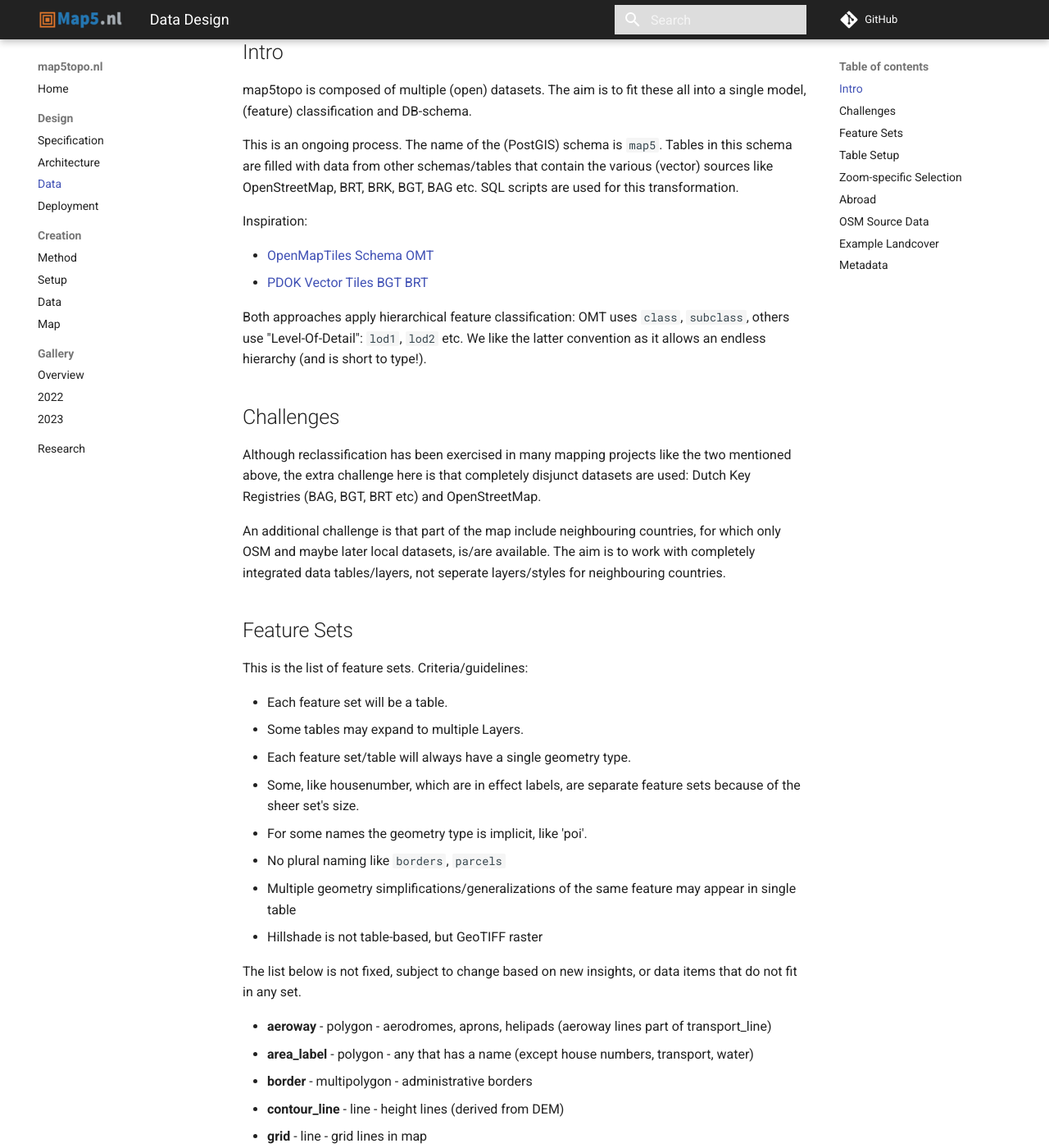
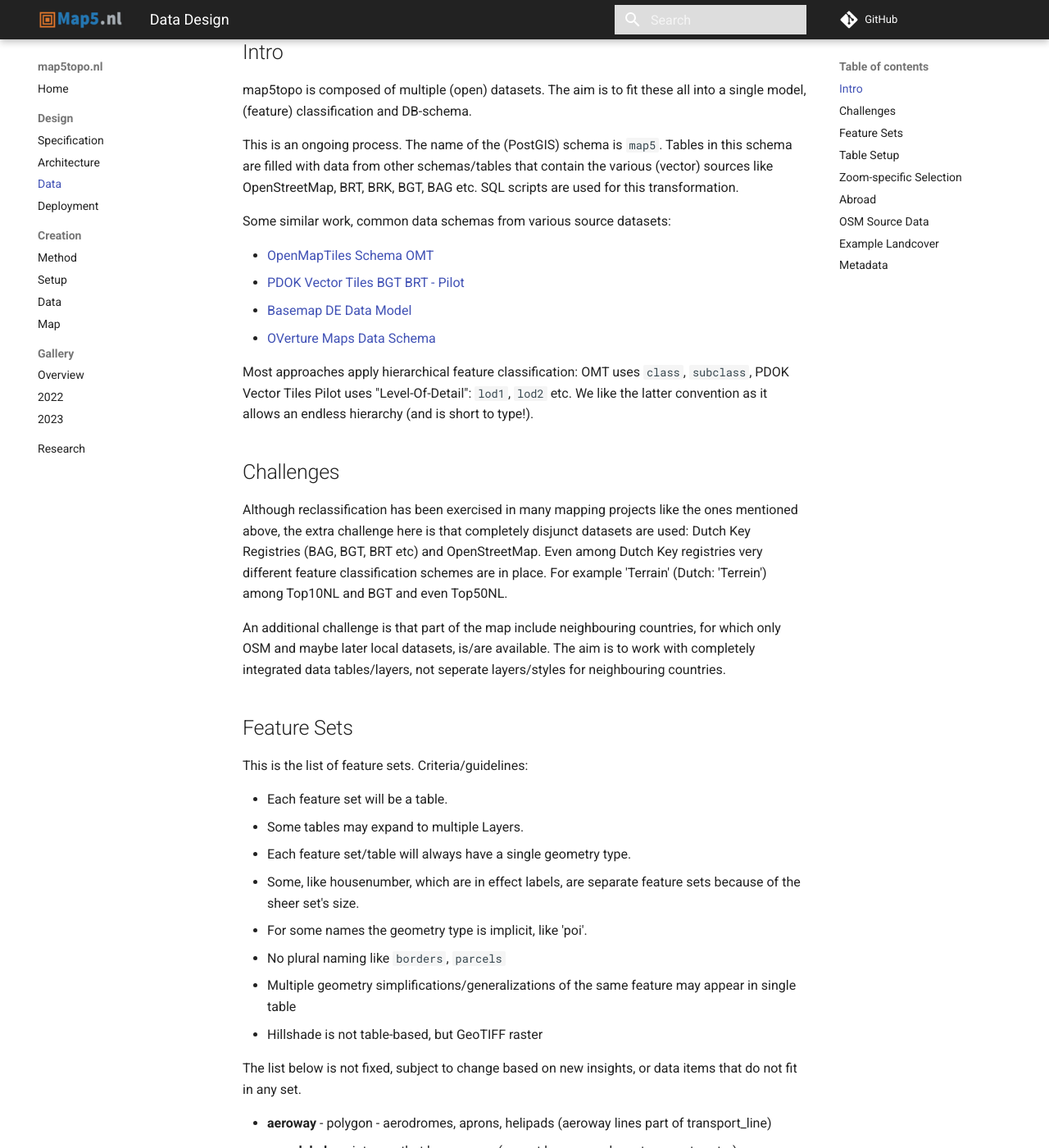
Before and after one commit to map5nl/map5topo.nl, an MkDocs documentation site: the page built from docs/src/design/data.md, in a window 1280 px wide and 1400 px high, scrolled down 199 px. Shown: the whole window at 82% size. Built offline with MkDocs 1.6.1 and Material for MkDocs 9.7.7, drawn with Linux system fonts in a browser that asks for light colours; comment, search, counter and statistics services are not loaded; some of the changed text lies outside the part shown.

Commit message:
refne data model text

```diff
--- a/docs/src/design/data.md
+++ b/docs/src/design/data.md
@@ -16,19 +16,24 @@ Tables in this schema are filled with data from other schemas/tables that
 contain the various (vector) sources like OpenStreetMap, BRT, BRK, BGT, BAG etc.
 SQL scripts are used for this transformation.
 
-Inspiration:
+Some similar work, common data schemas from various source datasets:
 
 * [OpenMapTiles Schema OMT](https://openmaptiles.org/schema/)
-* [PDOK Vector Tiles BGT BRT](https://github.com/PDOK/vectortiles-bgt-brt/tree/master/sql)
+* [PDOK Vector Tiles BGT BRT - Pilot](https://github.com/PDOK/vectortiles-bgt-brt/tree/master/sql)
+* [Basemap DE Data Model](https://basemap.de/dienste/opendata/basisviews_bdlm_datenmodell.html)
+* [OVerture Maps Data Schema](https://docs.overturemaps.org/)
 
-Both approaches apply hierarchical feature classification: OMT uses `class`, `subclass`, others use
+Most approaches apply hierarchical feature classification: OMT uses `class`, `subclass`, PDOK Vector Tiles Pilot uses
 "Level-Of-Detail": `lod1`, `lod2` etc. We like the latter convention as it allows an endless
 hierarchy (and is short to type!).
 
 ## Challenges
 
-Although reclassification has been exercised in many mapping projects like the two mentioned above,
-the extra challenge here is that completely disjunct datasets are used: Dutch Key Registries (BAG, BGT, BRT etc) and OpenStreetMap.
+Although reclassification has been exercised in many mapping projects like the ones mentioned above,
+the extra challenge here is that completely disjunct datasets are used: Dutch Key Registries
+(BAG, BGT, BRT etc) and OpenStreetMap. Even among Dutch Key registries very different feature classification
+schemes are in place. For example 'Terrain' (Dutch: 'Terrein') among Top10NL and BGT and even Top50NL.
+
 
 An additional challenge is that part of the map include neighbouring countries, for which only OSM
 and maybe later local datasets, is/are available. The aim is to work with completely integrated
@@ -51,7 +56,7 @@ The list below is not fixed, subject to change based on new insights, or data it
 fit in any set.
 
 * **aeroway**   - polygon - aerodromes, aprons, helipads  (aeroway lines part of transport_line)
-* **area_label** - polygon - any  that has a name (except house numbers, transport, water)
+* **area_label** - point - any  that has a name (except house numbers, transport, water)
 * **border**  - multipolygon - administrative borders
 * **contour_line** - line - height lines (derived from DEM)
 * **grid**  - line - grid lines in map
@@ -68,8 +73,8 @@ fit in any set.
 * **transport_area**    - polygon - transportation infrastructure areas
 * **transport_label**   - point - road names and symbols
 * **water** - multipolygon - water polygons
-* **water_label**  - line ? - water names
-* **waterway** - line - water lines
+* **water_label**  - line - water names formed/curved by shapes of waterbodies.
+* **waterway** - line - water lines and names
 
 Discussion:
 
```
